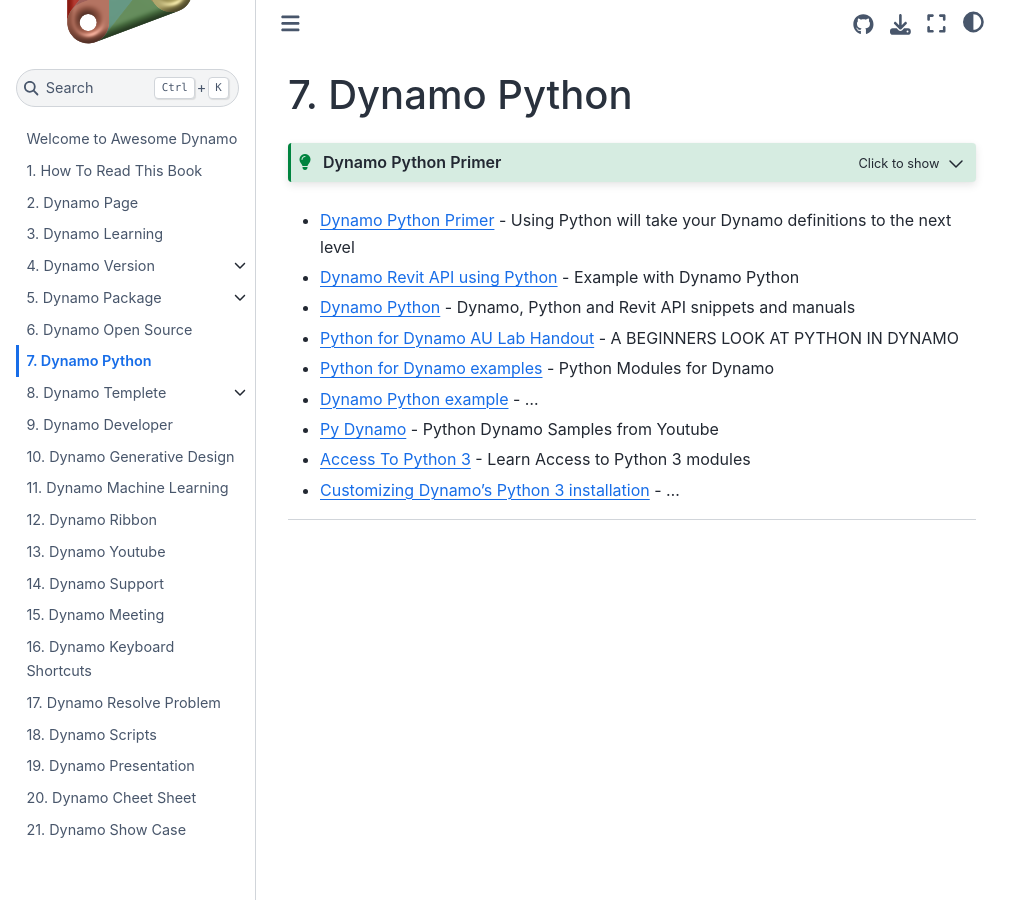
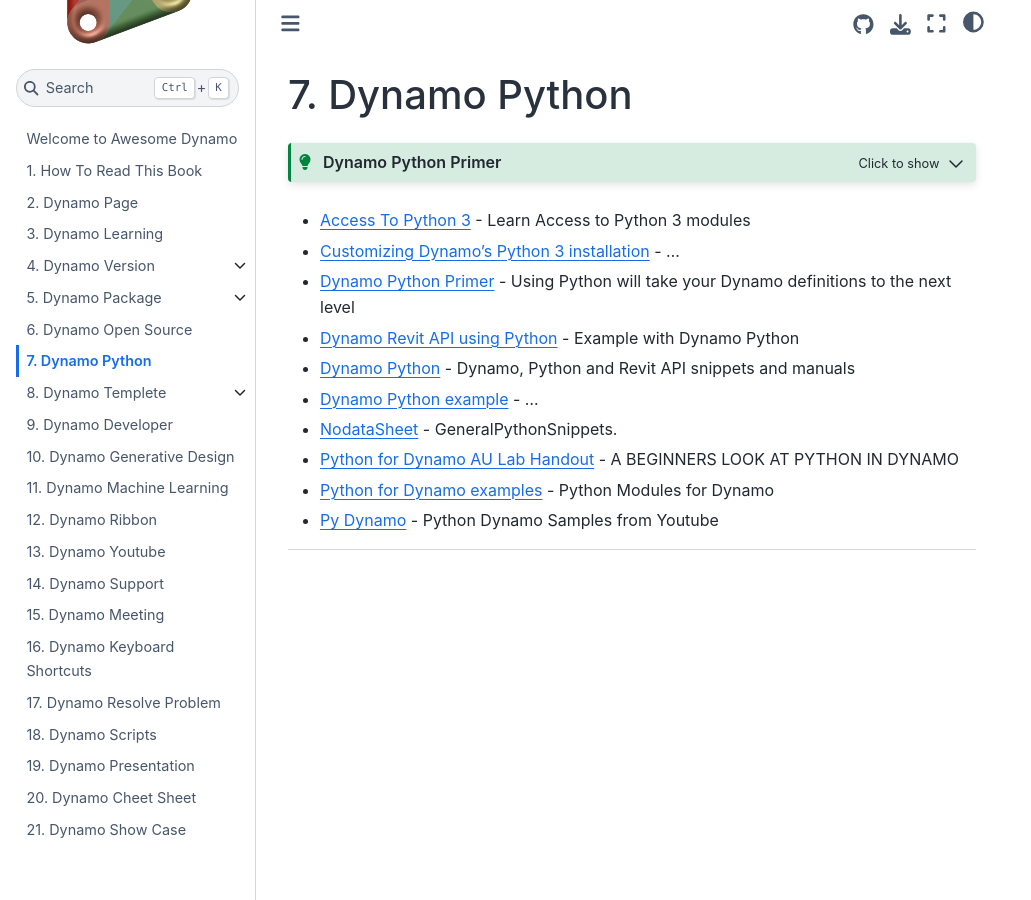
Before and after one commit to chuongmep/Awesome-Dynamo, a Jupyter Book: the page built from DynamoPython/dynpython.md, in a window 1280 px wide. Shown: the whole page, without its empty margins (0-1031 px from the left). Built offline with Jupyter Book 1.0.4 settings and Sphinx 7.4.7 and the Sphinx Book theme 1.1.4, drawn with Linux system fonts in a browser that asks for light colours; comment, search, counter and statistics services are not loaded.

Commit message:
add nodatasheet

````diff
--- a/DynamoPython/dynpython.md
+++ b/DynamoPython/dynpython.md
@@ -4,16 +4,17 @@
 :class: tip, dropdown
 https://github.com/OliverEGreen/DynamoPythonPrimer
 ```
-
+- [Access To Python 3](https://github.com/DynamoDS/Dynamo/wiki/Access-to-Python-3-modules-(Workaround)) - Learn Access to Python 3 modules
+- [Customizing Dynamo's Python 3 installation](https://github.com/DynamoDS/Dynamo/wiki/Customizing-Dynamo's-Python-3-installation) - ...
 - [Dynamo Python Primer](https://dynamopythonprimer.gitbook.io/dynamo-python-primer/) - Using Python will take your Dynamo definitions to the next level
 - [Dynamo Revit API using Python](https://giobel.github.io/Dynamo-Python/) - Example with Dynamo Python
 - [Dynamo Python](https://github.com/architectBIM/BIMPlanet_RevitAPI/tree/Ru/Dynamo_Python) - Dynamo, Python and Revit API snippets and manuals
+- [Dynamo Python example](https://github.com/Cyril-Pop/Dynamo-Python-Samples) - ...
+- [NodataSheet](https://github.com/nodatasheet/Revit/tree/main/Dynamo/General_python_snippets) - GeneralPythonSnippets.
 - [Python for Dynamo AU Lab Handout](https://github.com/Amoursol/dynamoPython/blob/master/images/DivingDeeper_ABeginnersLookAtPythonInDynamo_AU_London2018.pdf) - A BEGINNERS LOOK AT PYTHON IN DYNAMO
 - [Python for Dynamo examples](https://github.com/Amoursol/dynamoPython) - Python Modules for Dynamo
-- [Dynamo Python example](https://github.com/Cyril-Pop/Dynamo-Python-Samples) - ...
 - [Py Dynamo](https://github.com/dannysbentley/pyDynamo) - Python Dynamo Samples from Youtube
-- [Access To Python 3](https://github.com/DynamoDS/Dynamo/wiki/Access-to-Python-3-modules-(Workaround)) - Learn Access to Python 3 modules
-- [Customizing Dynamo's Python 3 installation](https://github.com/DynamoDS/Dynamo/wiki/Customizing-Dynamo's-Python-3-installation) - ...
+
 
 
 ```{raw} html
````
Also changed, not shown: DynamoScripts/dynscripts.md (+1 -1 lines).
